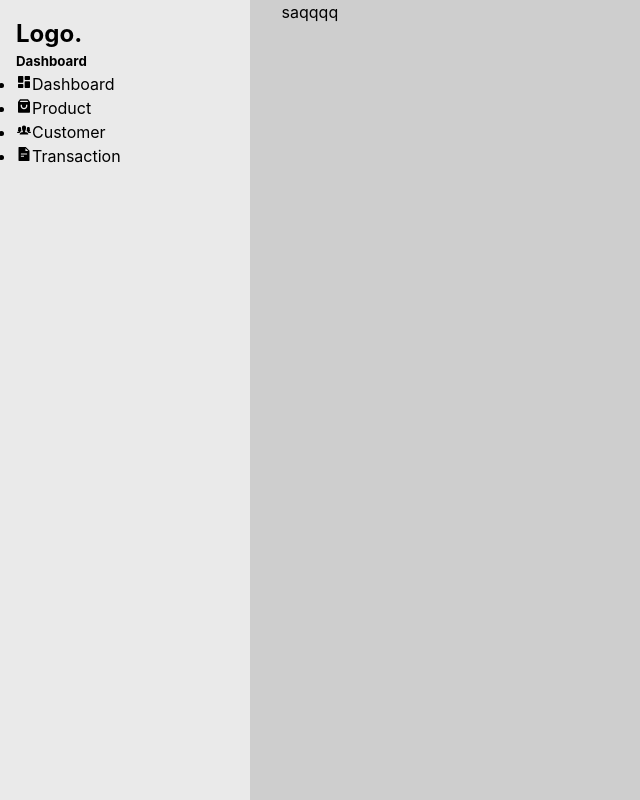
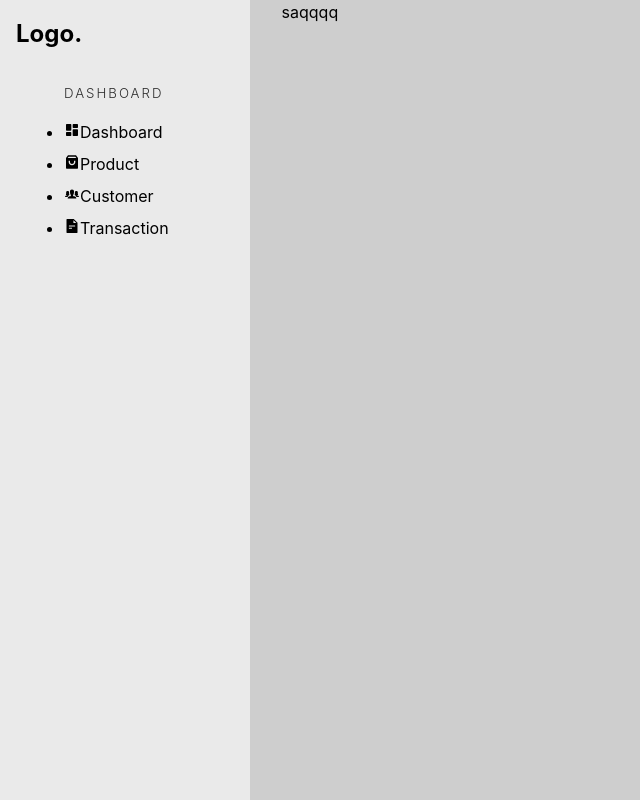
Before and after one commit to saqlain-shahid/adminpanel, a React (Vite) app: page /admin/dashboard in a window 1280 px wide. Shown: the whole page, without its empty margins (0-640 px from the left). Built offline with nearby package versions, Linux system fonts and the light colour scheme.

Commit message:
made some changes to app.scss file

```diff
--- a/src/components/AdminSidebar.tsx
+++ b/src/components/AdminSidebar.tsx
@@ -1,7 +1,7 @@
 
 import { Link } from "react-router-dom";
 import { RiDashboardFill, RiShoppingBag3Fill } from "react-icons/ri";
-import { AiFillFileText, AiOutlineTransaction } from "react-icons/ai";
+import { AiFillFileText } from "react-icons/ai";
 import { IoIosPeople } from "react-icons/io";
 
 const AdminSidebar = () => {
--- a/src/styles/_app.scss
+++ b/src/styles/_app.scss
@@ -41,7 +41,15 @@ a{
             display: none;
         }
     >div{
-
+        margin: 2rem 3rem;
+        >h5{
+            @include heading(2px);
+            opacity: 0.8;
+            margin: 1rem 0;
+        }
+        >ul{
+            @include flex(column, unset, unset, 0.5rem)
+        }
     }
     }
 }
--- a/src/styles/_mixin.scss
+++ b/src/styles/_mixin.scss
@@ -1,4 +1,4 @@
-@mixin heading ($spacing: 3px, $weight: 300, $case: uppcase){
+@mixin heading ($spacing: 3px, $weight: 300, $case: uppercase){
     letter-spacing: $spacing;
     font-weight: $weight;
     text-transform: $case;
```
